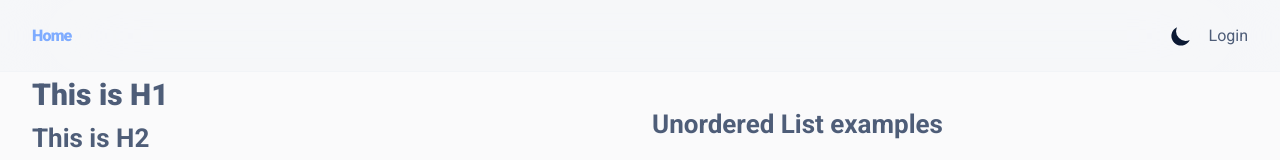
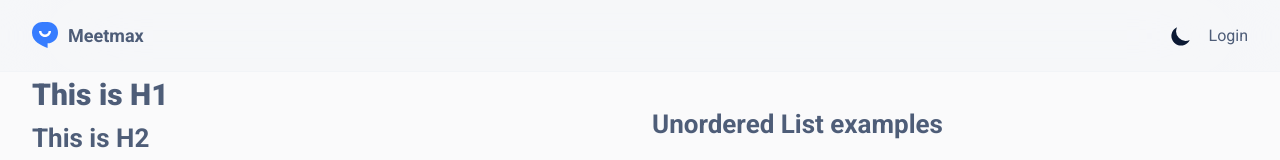
Before and after one commit to Foysal0076/meetmax, a Next.js app: page / in a window 1280 px wide. Shown: the top 160 px of the page. Built offline with nearby package versions, Linux system fonts and the light colour scheme; no server answers.

Commit message:
Add meetmax logo

```diff
--- /dev/null
+++ b/src/components/Common/CompanyLogo.tsx
@@ -0,0 +1,12 @@
+import { MeetmaxIcon } from '@/components/Common/Icons/MeetmaxIcon'
+
+const CompanyLogo = () => {
+  return (
+    <div className='flex gap-2.5'>
+      <MeetmaxIcon className='text-primary-500' />
+      <span className='text-heading-3'>Meetmax</span>
+    </div>
+  )
+}
+
+export default CompanyLogo
--- /dev/null
+++ b/src/components/Common/Icons/MeetmaxIcon.tsx
@@ -0,0 +1,28 @@
+interface Props extends React.SVGProps<SVGSVGElement> {
+  width?: number
+}
+
+export const MeetmaxIcon = ({ width = 26, className, ...props }: Props) => {
+  if (typeof width !== 'number') throw new Error('width must be a number')
+  const height = (width * 26) / 26
+
+  return (
+    <svg
+      className={className}
+      width={width}
+      height={height}
+      fill='none'
+      viewBox='0 0 26 26'
+      xmlns='http://www.w3.org/2000/svg'
+      {...props}>
+      <path
+        d='M10.4 0H15.6C18.3583 0 21.0035 1.12381 22.9539 3.12419C24.9043 5.12458 26 7.83769 26 10.6667C26 13.4956 24.9043 16.2088 22.9539 18.2091C21.0035 20.2095 18.3583 21.3333 15.6 21.3333V26C9.1 23.3333 0 19.3333 0 10.6667C0 7.83769 1.09571 5.12458 3.04609 3.12419C4.99647 1.12381 7.64175 0 10.4 0Z'
+        fill='currentColor'
+      />
+      <path
+        d='M19 9C19 10.5913 18.3679 12.1174 17.2426 13.2426C16.1174 14.3679 14.5913 15 13 15C11.4087 15 9.88258 14.3679 8.75736 13.2426C7.63214 12.1174 7 10.5913 7 9L9.4 9C9.4 9.95478 9.77928 10.8705 10.4544 11.5456C11.1295 12.2207 12.0452 12.6 13 12.6C13.9548 12.6 14.8705 12.2207 15.5456 11.5456C16.2207 10.8705 16.6 9.95478 16.6 9H19Z'
+        fill='white'
+      />
+    </svg>
+  )
+}
--- a/src/components/Navbar/Navbar.tsx
+++ b/src/components/Navbar/Navbar.tsx
@@ -1,6 +1,7 @@
 import Link from 'next/link'
 
 import NavbarAuthMenu from '@/components/Auth/NavbarAuthMenu'
+import CompanyLogo from '@/components/Common/CompanyLogo'
 import ThemeSwitcher from '@/components/Common/ThemeSwitcher'
 import { NavigationDrawerMenu } from '@/components/Navbar/NavigationDrawer'
 
@@ -14,7 +15,7 @@ export const Navbar = () => {
         aria-label='Main navigation'>
         <div className='tracking-tighter'>
           <Link href='/' className='h5 font-extrabold text-primary-400'>
-            Home
+            <CompanyLogo />
           </Link>
         </div>
         <div className='flex gap-4'>
--- a/src/styles/globals.css
+++ b/src/styles/globals.css
@@ -82,7 +82,7 @@
   }
 
   body {
-    @apply text-neutral-100 dark:text-neutral-20;
+    @apply tracking-normal text-neutral-100 dark:text-neutral-20;
   }
 
   h1,
@@ -95,7 +95,7 @@
   }
   p,
   span {
-    @apply text-neutral-100 dark:text-neutral-20;
+    @apply tracking-normal text-neutral-100 dark:text-neutral-20;
   }
 }
 
--- a/tailwind.config.js
+++ b/tailwind.config.js
@@ -197,6 +197,9 @@ module.exports = {
       boxShadow: {
         'default': '0px 6px 20px 0px rgba(0, 0, 0, 0.04);'
       },
+      borderRadius: {
+        large: '.625rem'
+      }
     },
   },
   plugins: [
```
